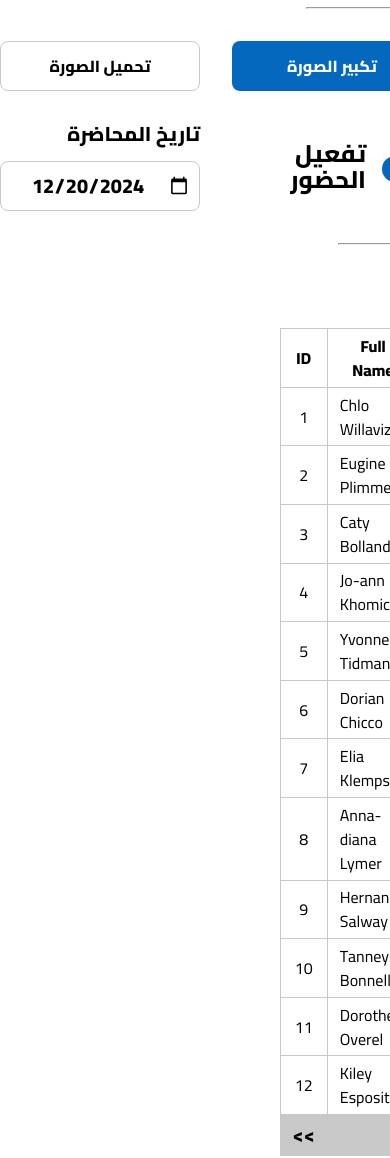
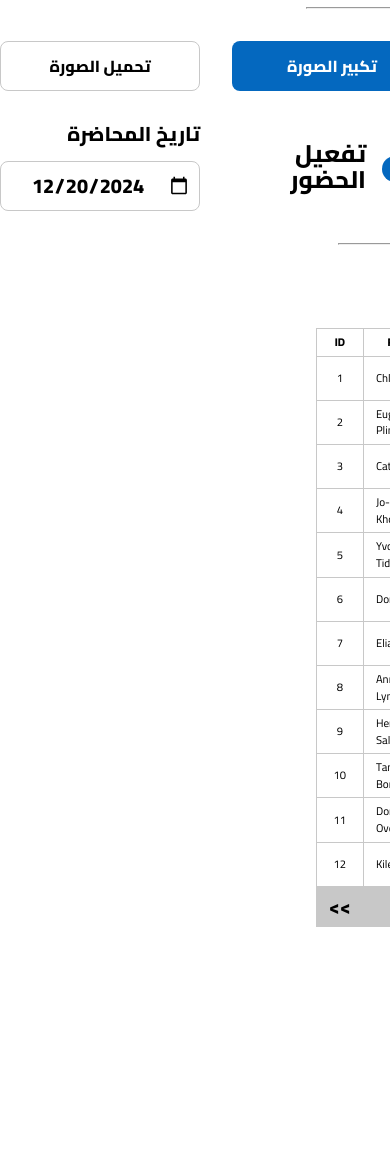
Before and after one commit to MohamedAdelElBaik/Suez-Canal-University-Attendance, a plain HTML site: page index.html in a window 390 px wide. Shown: the part 1680-2838 px from the top of the page. After the commit the page ends 2671 px from the top, so only its background shows below. Drawn offline with nearby package versions, Linux system fonts and the light colour scheme; files that its build step writes are made by us from their sources.

Commit message:
RESPONSIVE : table

```diff
--- a/sass/_table.scss
+++ b/sass/_table.scss
@@ -1,4 +1,5 @@
 @import './variables';
+@import './responsive';
 
 table,
 th,
@@ -16,6 +17,13 @@
 
 caption {
   margin-bottom: 1rem;
+}
+
+th,
+td {
+  @include phone-only {
+    font-size: $fs-200;
+  }
 }
 
 td:nth-child(1),
```
